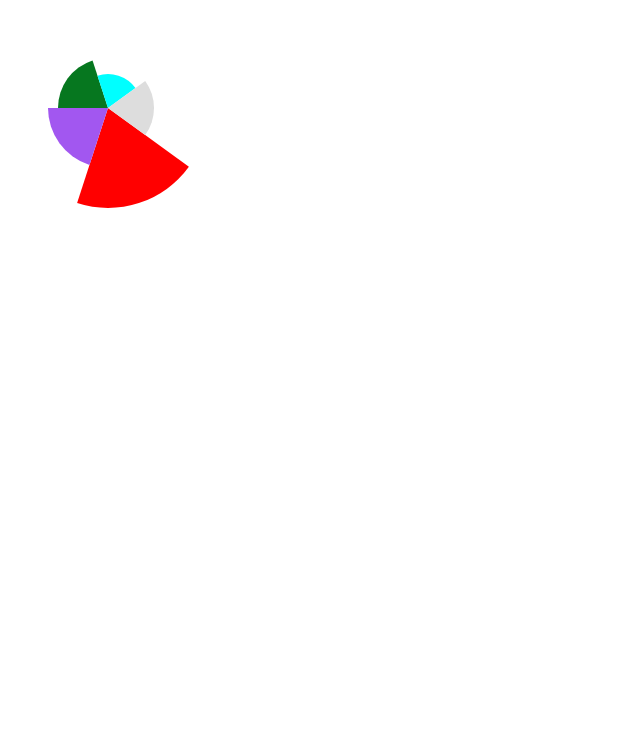
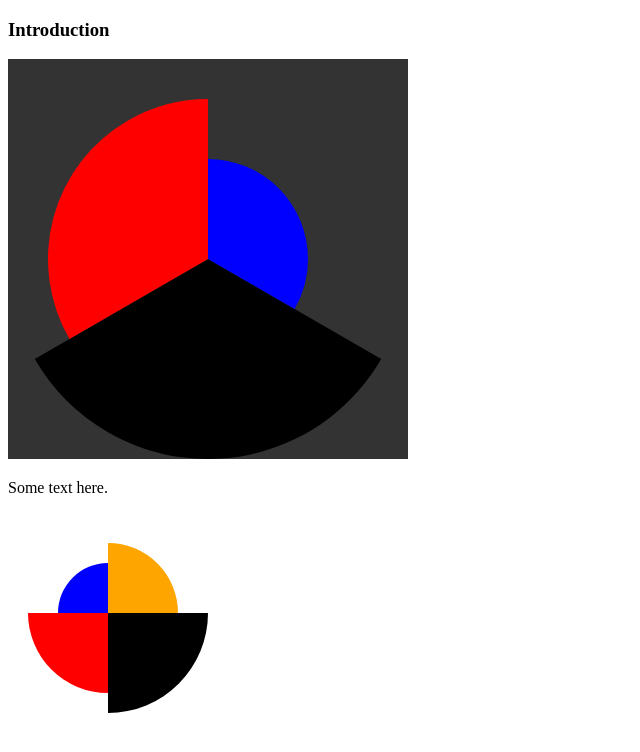
Before and after one commit to coderodde/RadialPieChart.js, a plain HTML site: page index.html in a window 1280 px wide. Shown: the whole page, without its empty margins (0-640 px from the left). Drawn offline with Linux system fonts and the light colour scheme.

Commit message:
Now can code the radial pie chart with XML.

```diff
--- a/index.html
+++ b/index.html
@@ -6,17 +6,25 @@
         <meta name="viewport" content="width=device-width, initial-scale=1.0">
     </head>
     <body>
-        <canvas id="radial-pie-chart-canvas"></canvas>
+        <h3>Introduction</h3>
+        <rodde-radial-pie-chart start-angle = "30"
+                                maximum-radius = "200"
+                                empty-pie-chart-color = "grey"
+                                canvas-background-color = "#333">
+            <entry value="100" color="black"></entry>
+            <entry value="80" color="red"></entry>
+            <entry value="50" color="blue"></entry>
+        </rodde-radial-pie-chart>
+
+        <p>Some text here.</p>
+
+        <rodde-radial-pie-chart>
+            <entry value="100" color="black" />
+            <entry value="80" color="red"></entry>
+            <entry value="50" color="blue"></entry>
+            <entry value="70" color="orange"></entry>
+        </rodde-radial-pie-chart>
+
         <script src="rodde-radial-pie-chart.js"></script>
-        <script>
-            let rpc = new RadialPieChart("radial-pie-chart-canvas");
-            rpc.setStartAngle(36.0);
-            rpc.addEntry(50, "#f00");
-            rpc.addEntry(30, "#a257f0")
-            rpc.addEntry(25, "#06771f");
-            rpc.addEntry(17, "#0ff");
-            rpc.addEntry(23, "#ddd");
-            rpc.render();
-        </script>
     </body>
 </html>
--- a/rodde-radial-pie-chart.js
+++ b/rodde-radial-pie-chart.js
@@ -1,32 +1,11 @@
 class RadialPieChart {
-
-    static #rgb_alphabet_set = new Set();
 
     #canvas_id;
     #entries = [];
     #maximum_radius;
     #start_angle;
-    #empty_pie_chart_color = "";
-    #canvas_background_color = "";
-
-    static {
-        this.#rgb_alphabet_set.add("0");
-        this.#rgb_alphabet_set.add("1");
-        this.#rgb_alphabet_set.add("2");
-        this.#rgb_alphabet_set.add("3");
-        this.#rgb_alphabet_set.add("4");
-        this.#rgb_alphabet_set.add("5");
-        this.#rgb_alphabet_set.add("6");
-        this.#rgb_alphabet_set.add("7");
-        this.#rgb_alphabet_set.add("8");
-        this.#rgb_alphabet_set.add("9");
-        this.#rgb_alphabet_set.add("a");
-        this.#rgb_alphabet_set.add("b");
-        this.#rgb_alphabet_set.add("c");
-        this.#rgb_alphabet_set.add("d");
-        this.#rgb_alphabet_set.add("e");
-        this.#rgb_alphabet_set.add("f");
-    }
+    #empty_pie_chart_color;
+    #canvas_background_color;
 
     constructor(canvas_id,
                 maximum_radius = 100,
@@ -46,18 +25,14 @@ class RadialPieChart {
         }
 
         this.#start_angle = start_angle;
-
-        this.#empty_pie_chart_color =
-            RadialPieChart.#validateColor(empty_pie_chart_color);
-
-        this.#canvas_background_color =
-            RadialPieChart.#validateColor(canvas_background_color);
+        this.#empty_pie_chart_color = empty_pie_chart_color;
+        this.#canvas_background_color = canvas_background_color;
     }
 
     addEntry(value, color) {
         const entry = {
             "value": RadialPieChart.#validateValue(value),
-            "color": RadialPieChart.#validateColor(color)
+            "color": color
         };
 
         this.#entries.push(entry);
@@ -102,7 +77,7 @@ class RadialPieChart {
 
     setColorAt(index, new_color) {
         this.#checkIndex(index);
-        this.#entries[index]["color"] = this.#validateColor(new_color);
+        this.#entries[index]["color"] = new_color;
     }
 
     removeEntry(index) {
@@ -140,29 +115,6 @@ class RadialPieChart {
         }
 
         return value;
-    }
-
-    static #validateColor(color) {
-        color = color.trim().toLowerCase();
-
-        if (color.length != 4 && color.length != 7) {
-            throw "Invalid color string. Color string of length "
-                    + color.length
-                    + ". Must be 4 or 7.";
-        }
-
-        if (color[0] !== "#") {
-            throw "Invalid color string. The first character must be " +
-                  "the hash #.";
-        }
-
-        for (let ch in color) {
-            if (!this.#rgb_alphabet_set.has(ch)) {
-                throw "Character " + ch + " is not allowed in RGB values.";
-            }
-        }
-
-        return color;
     }
 
     static #validateMaximumRadius(maximum_radius) {
@@ -249,3 +201,57 @@ class RadialPieChart {
         return maximum_value;
     }
 }
+
+function populatePieChartWithEntries(rpc, pie_chart) {
+    const entries = pie_chart.getElementsByTagName("entry");
+
+    for (var i = 0, n = entries.length; i !== n; i++) {
+        const entry = entries[i];
+        const value = entry.getAttribute("value");
+        const color = entry.getAttribute("color");
+        rpc.addEntry(value, color);
+    }
+}
+
+function getRadialPieChartCanvasID(number) {
+    return "radial-pie-chart-canvas-id-" + number;
+}
+
+function typesetSinglePieChart(pie_chart, number) {
+    const canvas = document.createElement("canvas");
+    canvas.id = getRadialPieChartCanvasID(getRadialPieChartCanvasID(number));
+
+    pie_chart.appendChild(canvas);
+
+    const start_angle = pie_chart.getAttribute("start-angle") || 0;
+    const maximum_radius = pie_chart.getAttribute("maximum-radius") || 100;
+
+    canvas.width = maximum_radius * 2;
+    canvas.height = maximum_radius * 2;
+
+    const empty_pie_chart_color =
+        pie_chart.getAttribute("empty-pie-chart-color") || "#000";
+
+    const canvas_background_color =
+        pie_chart.getAttribute("canvas-background-color") || "#fff";
+
+    const rpc = new RadialPieChart(canvas.id,
+                                   maximum_radius,
+                                   start_angle,
+                                   empty_pie_chart_color,
+                                   canvas_background_color);
+
+    populatePieChartWithEntries(rpc, pie_chart);
+    rpc.render();
+}
+
+function typesetAllPieCharts() {
+    const pie_charts = document.getElementsByTagName("rodde-radial-pie-chart");
+    var number = 1;
+
+    for (var i = 0, n = pie_charts.length; i !== n; i++) {
+        typesetSinglePieChart(pie_charts[i], number++);
+    }
+}
+
+typesetAllPieCharts();
```
Also changed, not shown: index.v1.html (added, +22 -0 lines).
